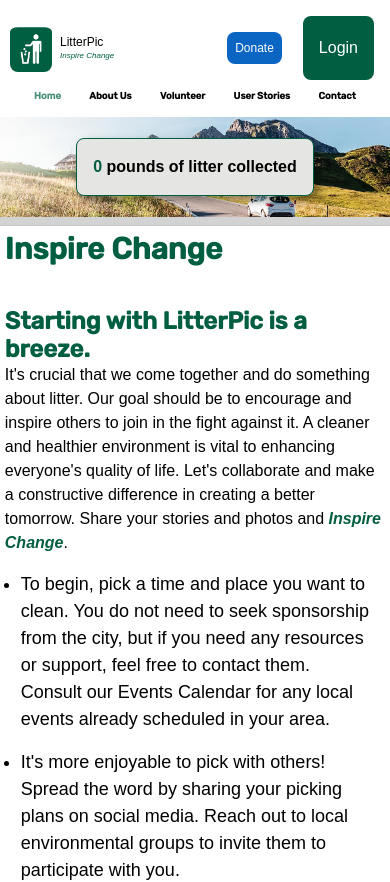
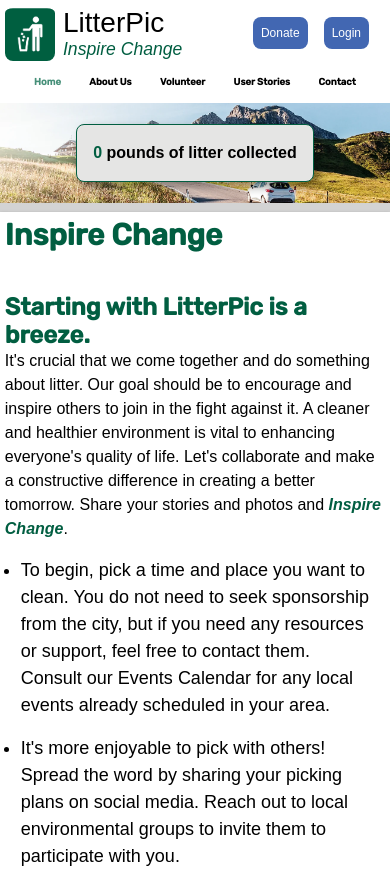
Before and after one commit to LitterPic/litterpic_org, a Next.js app: page / in a window 390 px wide. Shown: the top 882 px of the page. Built offline with nearby package versions, Linux system fonts and the light colour scheme; no server answers; the database is empty.

Commit message:
Updates to login button, showing user avatar, added drop down menu

```diff
--- a/components/footer.js
+++ b/components/footer.js
@@ -26,7 +26,6 @@ const Footer = () => {
                 <div className="footer-links">
                     <Link a href="/reports">Reports</Link>
                     <Link a href="/privacy">Privacy</Link>
-                    <Link a href="/profile">Profile</Link>
                 </div>
             </div>
         </footer>
--- a/components/logobar.js
+++ b/components/logobar.js
@@ -1,53 +1,75 @@
 import {useRouter} from 'next/router';
-import React, {useEffect, useState} from 'react';
+import {useEffect, useState} from 'react';
 import {onAuthStateChanged, signOut} from 'firebase/auth';
 import {auth, db} from '../lib/firebase';
 import {doc, getDoc} from 'firebase/firestore';
-import CustomButton from "./CustomButton";
+import CustomButton from './CustomButton';
+import {faCaretDown} from '@fortawesome/free-solid-svg-icons';
+import {FontAwesomeIcon} from '@fortawesome/react-fontawesome';
 
 const Logobar = () => {
     const [user, setUser] = useState(null);
-    const [userDetails, setUserDetails] = useState(null);
+    const [userPhoto, setUserPhoto] = useState('');
+    const [displayName, setDisplayName] = useState('');
     const router = useRouter();
+    const [showDropdown, setShowDropdown] = useState(false); // Track dropdown visibility
 
     useEffect(() => {
-        const unsubscribe = onAuthStateChanged(auth, async user => {
+        const unsubscribe = onAuthStateChanged(auth, async (user) => {
             setUser(user);
 
             // Retrieve additional user details from Firestore
             if (user) {
-                const docRef = doc(db, 'users', user.uid);
-                const docSnap = await getDoc(docRef);
+                const userRef = doc(db, `users/${user.uid}`);
+                const userDoc = await getDoc(userRef);
 
-                if (docSnap.exists()) {
-                    setUserDetails(docSnap.data());
+                if (userDoc.exists()) {
+                    const userData = userDoc.data();
+                    setUserPhoto(userData.photo_url);
+                    setDisplayName(userData.display_name);
                 } else {
                     console.log('No such document!');
                 }
             } else {
-                setUserDetails(null);
+                setUserPhoto(null);
+                setDisplayName('');
             }
         });
 
         return () => unsubscribe();
-    }, [auth]);
+    }, []);
 
     const handleSignOut = async () => {
         try {
             await signOut(auth);
             setUser(null);
             router.push('/login');
+            setShowDropdown(false);
         } catch (error) {
             console.error('Error signing out:', error);
         }
+    };
+
+    const handleProfileClick = async () => {
+        router.push('/profile');
+        setShowDropdown(false);
+    }
+
+    const toggleDropdown = () => {
+        setShowDropdown((prevState) => !prevState);
     };
 
     return (
         <div className="logo-bar">
             <div className="logo-bar-left-content">
                 <div className="logo-content">
-                    <img src="/images/litter_pic_logo.png" alt="LitterPic logo" width={100} height={100}
-                         onClick={() => router.push('/')}/>
+                    <img
+                        src="/images/litter_pic_logo.png"
+                        alt="LitterPic logo"
+                        width={100}
+                        height={100}
+                        onClick={() => router.push('/')}
+                    />
                     <div className="logo-text">
                         <p className="logo">LitterPic</p>
                         <p className="tagline">Inspire Change</p>
@@ -57,18 +79,29 @@ const Logobar = () => {
             {user ? (
                 <div className="logo-bar-right-content">
                     <CustomButton href="/donate">Donate</CustomButton>
-                    <button className="login-button" onClick={handleSignOut}>
-                        <span>Hi, {userDetails?.display_name || user.email}!</span> Log
-                        Out?
-                    </button>
+                    <div className="profile-dropdown">
+                        <div className="profile-picture-wrapper" onClick={toggleDropdown}>
+                            <img src={userPhoto} alt={displayName} className="profile-picture"/>
+                            <FontAwesomeIcon
+                                icon={faCaretDown}
+                                className={`dropdown-icon ${showDropdown ? 'rotate' : ''}`}
+                            />
+                        </div>
+                        {showDropdown && (
+                            <div className="dropdown-menu">
+                                <button className="logo-profile-menu-button" onClick={handleProfileClick}>Profile
+                                </button>
+                                <button className="signout-profile-menu-button" onClick={handleSignOut}>Log Out</button>
+                            </div>
+                        )}
+                    </div>
                 </div>
-            ) : ((
+            ) : (
                 <div className="logo-bar-right-content">
                     <CustomButton href="/donate">Donate</CustomButton>
-                    <button onClick={() => router.push('/login')}>Login</button>
+                    <button className="login-button" onClick={() => router.push('/login')}>Login</button>
                 </div>
-            ))}
-
+            )}
         </div>
     );
 };
--- a/styles/colors.scss
+++ b/styles/colors.scss
@@ -8,6 +8,7 @@ $white: #fff;
 $button-hover-yellow: #cf7;
 $gray: #d3d3d3;
 $red: #f00;
+$black: #000;
 $light-gray: #e5e5e4;
 $table-gray: #ddd;
 $profile-text-gray: #aaa;
--- a/styles/logobar.scss
+++ b/styles/logobar.scss
@@ -1,7 +1,3 @@
-@import 'colors';
-@import 'fonts';
-
-// Logo Bar
 .logo-bar {
   align-items: center;
   background-color: $white;
@@ -11,47 +7,67 @@
   padding-right: 1rem;
   padding-top: 1rem;
 
+  .logo-bar-left-content {
+    align-items: center;
+    display: flex;
+
+    .logo-content {
+      align-items: center;
+      display: flex;
+      padding: 0;
+
       img {
         border-radius: .5rem;
+        cursor: pointer;
         height: 3.5rem;
         width: auto;
-
-    &:hover {
-      cursor: pointer;
       }
     }
 
+    .logo-text {
+      display: flex;
+      flex-direction: column;
+      margin-left: .5rem;
+
       p {
-    line-height: 1.3;
+        line-height: 1.15;
       }
 
-  button {
-    align-items: center;
-    border-radius: .5rem;
-    display: flex;
-    flex-direction: column;
-    font-family: RopaSans, sans-serif;
-    font-size: 1rem;
-    height: 4rem;
-    justify-content: center;
-    line-height: 1.25;
-    margin: 0;
-    padding: 0 1rem;
-    width: auto;
+      .logo {
+        font-size: 1.75rem;
+        margin-right: .3rem;
       }
 
+      .tagline {
+        color: $litterpic-green;
+        font-size: 1.1rem;
+        font-style: italic;
+        margin-top: 0;
+      }
+    }
+  }
+
+  .logo-bar-right-content {
+    align-items: center;
+    display: flex;
+    gap: 1rem;
+    margin-right: 1rem;
+  }
+}
+
+.login-button,
 .donate-button {
   align-items: center;
-    background-color: $linkedin-blue;
-    border: 0;
+  background-color: $facebook-blue;
   border-radius: .5rem;
   color: $white;
   cursor: pointer;
   display: flex;
-    font-size: 1rem;
+  font-size: 2rem;
   font-weight: bold;
-    height: 4rem;
+  height: 3.25rem;
   justify-content: center;
+  line-height: 1.25;
   margin-bottom: auto;
   padding: 0 1rem;
   text-align: center;
@@ -61,58 +77,138 @@
 
   &:hover {
     background-color: $nav-green;
-      color: $litterpic-green;
   }
 }
 
+.profile-picture-wrapper {
+  align-items: center;
+  cursor: pointer;
+  display: flex;
+  position: relative;
+}
 
-  .tagline {
-    color: $litterpic-green;
-    font-size: 1.1rem;
-    font-style: italic;
+.profile-picture {
+  border-radius: 50%;
+  border-style: solid;
+  border-width: 1px;
+  height: 50px;
+  margin-right: 1rem;
+  object-fit: cover;
+  width: 50px;
+}
+
+.dropdown-icon {
+  color: $black;
+  font-size: 1.3rem;
+
+  &:hover {
+    color: $table-highlight-green;
   }
 }
 
-.logo-bar-right-content {
-  border-color: $black;
-  border-width: .06rem;
-  column-gap: 1rem;
-  display: grid;
-  grid-template-columns: 1fr 1fr;
-  width: auto;
+.dropdown-menu {
+  background-color: $gray;
+  border-radius: 4px;
+  display: flex;
+  flex-direction: column;
+  padding: 8px 8px 8px 1rem;
+  position: absolute;
+  right: 3rem;
+  top: calc(9% + 10px);
+  z-index: 1;
+
+  button {
+    background: none;
+    border: 0;
+    color: $black;
+    cursor: pointer;
+    display: flex;
+    margin: .7rem 0;
+    padding: 0;
+    position: relative;
   }
+}
+
+@media (max-width: 76.5rem) {
+  .logo-bar {
+    padding: 5px;
+
+    img {
+      height: 3rem;
+      padding-top: .2rem;
+    }
+  }
+
+  .logo-bar-left-content {
+    align-items: center;
+    display: flex;
 
     .logo-content {
       align-items: center;
       display: flex;
-  flex-direction: row;
+      padding: 0;
+
+      img {
+        border-radius: .5rem;
+        cursor: pointer;
+        height: 3.5rem;
+        width: auto;
       }
-
-.logo {
-  font-size: 1.75rem;
-  margin-right: .3rem;
     }
 
     .logo-text {
       display: flex;
       flex-direction: column;
-  justify-content: center;
       margin-left: .5rem;
+
+      .logo {
+        font-size: 5rem;
+        margin-right: .3rem;
       }
 
+      .tagline {
+        color: $litterpic-green;
+        font-size: .5rem;
+        font-style: italic;
+        margin-top: 0;
+      }
+    }
+  }
 
-@media (max-width: 76.5rem) {
+  .logo-bar-right-content {
+    align-items: center;
+    display: flex;
+    height: 100%;
+    justify-content: center;
+  }
+
+  .login-button,
+  .donate-button {
+    font-size: .75rem;
+    font-weight: normal;
+    height: 2rem;
+    padding: .5rem;
+  }
+
+  .profile-picture {
+    border-radius: 50%;
+    border-style: solid;
+    border-width: 1px;
+    height: 50px;
+    margin-right: .5rem;
+    object-fit: cover;
+    width: 50px;
+  }
+}
+
+@media (max-width: 102.25rem) and (orientation: landscape) {
   .logo-bar {
     padding-left: .6rem;
     padding-top: 1rem;
+    width: 100%;
 
     img {
-      height: 3rem;
-      padding-top: .2rem;
-      width: auto;
-
-      &:hover {
-        cursor: pointer;
+      width: 2.5rem;
     }
   }
 
@@ -123,57 +219,6 @@
   .tagline {
     font-size: .5rem;
   }
-
-  }
-
-
-  .logo-bar-right-content {
-    align-items: center;
-    display: flex;
-    height: 100%;
-    justify-content: center;
-
-
-    .login-button {
-      font-size: .75rem;
-      font-weight: normal;
-      height: 2rem;
-      margin: 0 5px;
-      padding: .5rem;
-    }
-
-    .donate-button {
-      font-size: .75rem;
-      font-weight: normal;
-      height: 2rem;
-      margin: 0 5px;
-      padding: .5rem;
-    }
-  }
-
-
-}
-
-@media (max-width: 102.25rem) and (orientation: landscape) {
-
-  .logo-bar {
-    padding-left: .6rem;
-    padding-top: 1rem;
-    width: 100%;
-
-    img {
-      width: 2.5rem;
-    }
-
-    .logo {
-      font-size: 1.25rem;
-    }
-
-    .tagline {
-      font-size: 1rem;
-    }
-  }
-
 
   .logo-bar-right-content {
     .login-button {
@@ -188,5 +233,4 @@
       padding: 1.25rem;
     }
   }
-
 }
--- a/styles/styles.css
+++ b/styles/styles.css
@@ -1,5 +1,3 @@
-@import url("https://cdnjs.cloudflare.com/ajax/libs/font-awesome/5.15.3/css/all.min.css");
-@import url("https://fonts.googleapis.com/css2?family=Ropa+Sans&family=Rubik:wght@500&display=swap");
 @import url("https://cdnjs.cloudflare.com/ajax/libs/font-awesome/5.15.3/css/all.min.css");
 @import url("https://fonts.googleapis.com/css2?family=Ropa+Sans&family=Rubik:wght@500&display=swap");
 @import url("https://cdnjs.cloudflare.com/ajax/libs/font-awesome/5.15.3/css/all.min.css");
@@ -711,43 +709,59 @@ p .index-inspire-change-text {
   padding-right: 1rem;
   padding-top: 1rem;
 }
-.logo-bar img {
+.logo-bar .logo-bar-left-content {
+  align-items: center;
+  display: flex;
+}
+.logo-bar .logo-bar-left-content .logo-content {
+  align-items: center;
+  display: flex;
+  padding: 0;
+}
+.logo-bar .logo-bar-left-content .logo-content img {
   border-radius: 0.5rem;
+  cursor: pointer;
   height: 3.5rem;
   width: auto;
 }
-.logo-bar img:hover {
-  cursor: pointer;
-}
-.logo-bar p {
-  line-height: 1.3;
-}
-.logo-bar button {
-  align-items: center;
-  border-radius: 0.5rem;
+.logo-bar .logo-bar-left-content .logo-text {
   display: flex;
   flex-direction: column;
-  font-family: RopaSans, sans-serif;
-  font-size: 1rem;
-  height: 4rem;
-  justify-content: center;
-  line-height: 1.25;
-  margin: 0;
-  padding: 0 1rem;
-  width: auto;
-}
-.logo-bar .donate-button {
-  align-items: center;
-  background-color: #0a66c2;
-  border: 0;
+  margin-left: 0.5rem;
+}
+.logo-bar .logo-bar-left-content .logo-text p {
+  line-height: 1.15;
+}
+.logo-bar .logo-bar-left-content .logo-text .logo {
+  font-size: 1.75rem;
+  margin-right: 0.3rem;
+}
+.logo-bar .logo-bar-left-content .logo-text .tagline {
+  color: #015e41;
+  font-size: 1.1rem;
+  font-style: italic;
+  margin-top: 0;
+}
+.logo-bar .logo-bar-right-content {
+  align-items: center;
+  display: flex;
+  gap: 1rem;
+  margin-right: 1rem;
+}
+
+.login-button,
+.donate-button {
+  align-items: center;
+  background-color: #4267b2;
   border-radius: 0.5rem;
   color: #fff;
   cursor: pointer;
   display: flex;
-  font-size: 1rem;
+  font-size: 2rem;
   font-weight: bold;
-  height: 4rem;
+  height: 3.25rem;
   justify-content: center;
+  line-height: 1.25;
   margin-bottom: auto;
   padding: 0 1rem;
   text-align: center;
@@ -755,61 +769,95 @@ p .index-inspire-change-text {
   transition: background-color 0.5s ease;
   width: auto;
 }
-.logo-bar .donate-button:hover {
+.login-button:hover,
+.donate-button:hover {
   background-color: #479079;
-  color: #015e41;
-}
-.logo-bar .tagline {
-  color: #015e41;
-  font-size: 1.1rem;
-  font-style: italic;
-}
-
-.logo-bar-right-content {
-  border-color: #000;
-  border-width: 0.06rem;
-  column-gap: 1rem;
-  display: grid;
-  grid-template-columns: 1fr 1fr;
-  width: auto;
-}
-
-.logo-content {
-  align-items: center;
-  display: flex;
-  flex-direction: row;
-}
-
-.logo {
-  font-size: 1.75rem;
-  margin-right: 0.3rem;
-}
-
-.logo-text {
+}
+
+.profile-picture-wrapper {
+  align-items: center;
+  cursor: pointer;
+  display: flex;
+  position: relative;
+}
+
+.profile-picture {
+  border-radius: 50%;
+  border-style: solid;
+  border-width: 1px;
+  height: 50px;
+  margin-right: 1rem;
+  object-fit: cover;
+  width: 50px;
+}
+
+.dropdown-icon {
+  color: #000;
+  font-size: 1.3rem;
+}
+.dropdown-icon:hover {
+  color: #4caf50;
+}
+
+.dropdown-menu {
+  background-color: #d3d3d3;
+  border-radius: 4px;
   display: flex;
   flex-direction: column;
-  justify-content: center;
-  margin-left: 0.5rem;
+  padding: 8px 8px 8px 1rem;
+  position: absolute;
+  right: 3rem;
+  top: calc(9% + 10px);
+  z-index: 1;
+}
+.dropdown-menu button {
+  background: none;
+  border: 0;
+  color: #000;
+  cursor: pointer;
+  display: flex;
+  margin: 0.7rem 0;
+  padding: 0;
+  position: relative;
 }
 
 @media (max-width: 76.5rem) {
   .logo-bar {
-    padding-left: 0.6rem;
-    padding-top: 1rem;
+    padding: 5px;
   }
   .logo-bar img {
     height: 3rem;
     padding-top: 0.2rem;
+  }
+  .logo-bar-left-content {
+    align-items: center;
+    display: flex;
+  }
+  .logo-bar-left-content .logo-content {
+    align-items: center;
+    display: flex;
+    padding: 0;
+  }
+  .logo-bar-left-content .logo-content img {
+    border-radius: 0.5rem;
+    cursor: pointer;
+    height: 3.5rem;
     width: auto;
   }
-  .logo-bar img:hover {
-    cursor: pointer;
-  }
-  .logo-bar .logo {
-    font-size: 0.75rem;
-  }
-  .logo-bar .tagline {
+  .logo-bar-left-content .logo-text {
+    display: flex;
+    flex-direction: column;
+    margin-left: 0.5rem;
+  }
+  .logo-bar-left-content .logo-text .logo {
+    font-size: 5rem;
+    margin-right: 0.3rem;
+  }
+  .logo-bar-left-content .logo-text .tagline {
+    color: #015e41;
     font-size: 0.5rem;
+    font-style: italic;
+    margin-top: 0;
   }
   .logo-bar-right-content {
     align-items: center;
@@ -817,19 +865,21 @@ p .index-inspire-change-text {
     height: 100%;
     justify-content: center;
   }
-  .logo-bar-right-content .login-button {
+  .login-button,
+  .donate-button {
     font-size: 0.75rem;
     font-weight: normal;
     height: 2rem;
-    margin: 0 5px;
     padding: 0.5rem;
   }
-  .logo-bar-right-content .donate-button {
-    font-size: 0.75rem;
-    font-weight: normal;
-    height: 2rem;
-    margin: 0 5px;
-    padding: 0.5rem;
+  .profile-picture {
+    border-radius: 50%;
+    border-style: solid;
+    border-width: 1px;
+    height: 50px;
+    margin-right: 0.5rem;
+    object-fit: cover;
+    width: 50px;
   }
 }
 @media (max-width: 102.25rem) and (orientation: landscape) {
@@ -841,11 +891,11 @@ p .index-inspire-change-text {
   .logo-bar img {
     width: 2.5rem;
   }
-  .logo-bar .logo {
-    font-size: 1.25rem;
-  }
-  .logo-bar .tagline {
-    font-size: 1rem;
+  .logo {
+    font-size: 0.75rem;
+  }
+  .tagline {
+    font-size: 0.5rem;
   }
   .logo-bar-right-content .login-button {
     font-size: 0.75rem;
@@ -1251,6 +1301,10 @@ nav button.active {
     width: 300px;
   }
 }
+.volunteer-top-paragraph {
+  line-height: 2;
+}
+
 .community-service-button {
   border-radius: 0.5em;
   display: block;
--- a/styles/volunteer.scss
+++ b/styles/volunteer.scss
@@ -2,6 +2,10 @@
 @import 'fonts';
 
 // Volunteer
+.volunteer-top-paragraph {
+  line-height: 2;
+}
+
 .community-service-button {
   border-radius: .5em;
   display: block;
@@ -9,6 +13,7 @@
   margin: 1.875rem auto 2.5rem;
   padding: .6rem;
 }
+
 
 // Volunteer Calendar
 .event-background {
```
Also changed, not shown: pages/volunteer.js (+12 -7 lines), 1 other file (tests, documents, lock files or other folders). Lines whose indentation alone changed are shown as unchanged.
